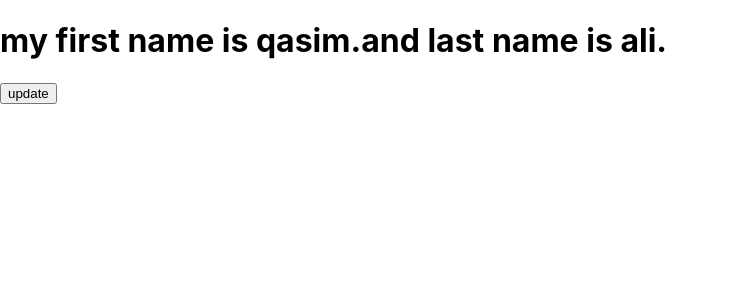
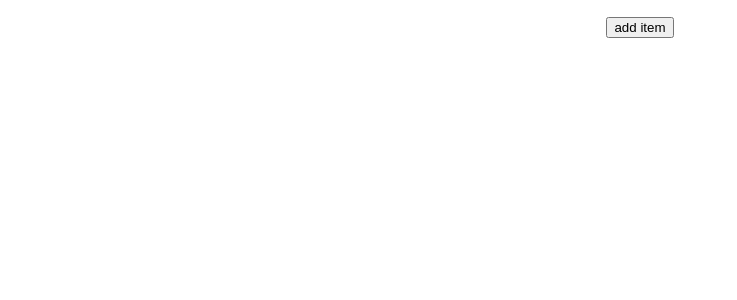
Before and after one commit to qasim-ali14/do-this, a React (Create React App) app in the folder my-app/: page / in a window 1280 px wide. Shown: the top 300 px of the page, without its empty margins (0-737 px from the left). Built offline with nearby package versions, Linux system fonts and the light colour scheme.

Commit message:
with array

```diff
--- a/my-app/src/App.js
+++ b/my-app/src/App.js
@@ -1,20 +1,27 @@
 import React, { useState } from 'react'
+import "./App.css"
+ function App() {
+  const [value,setvalue]=useState([]);
+  function add(){
+    setvalue([...value,{
+      id:value.length,
+      item:'qasim ali'
+    }])
+  }
 
- function App() {
-     const data={name:"qasim",lname:"ali"}
-  const [value,setvalues]=useState(data)
- function update (){
-  setvalues({...value,name:"ali"})//we are facing the problem the one is update
-  // but other is not showing
-  //so we can use spread operator by this is we actually can create the copy
-  //of and when we change any thing it can over write there.
- }
   return (
-    <div>
-      <h1>my first name is {value.name}.and last name is {value.lname}.</h1>
-      <button onClick={update}>update</button>
+
+    <div className='App'>
+     <ol>
+      {
+        value.map((value)=>
+
+        <li key={value.id}>{value.item}</li>
+        )
+      }
+     </ol>
+     <button onClick={add}>add item</button>
     </div>
   )
 }
-
 export default App;
```
